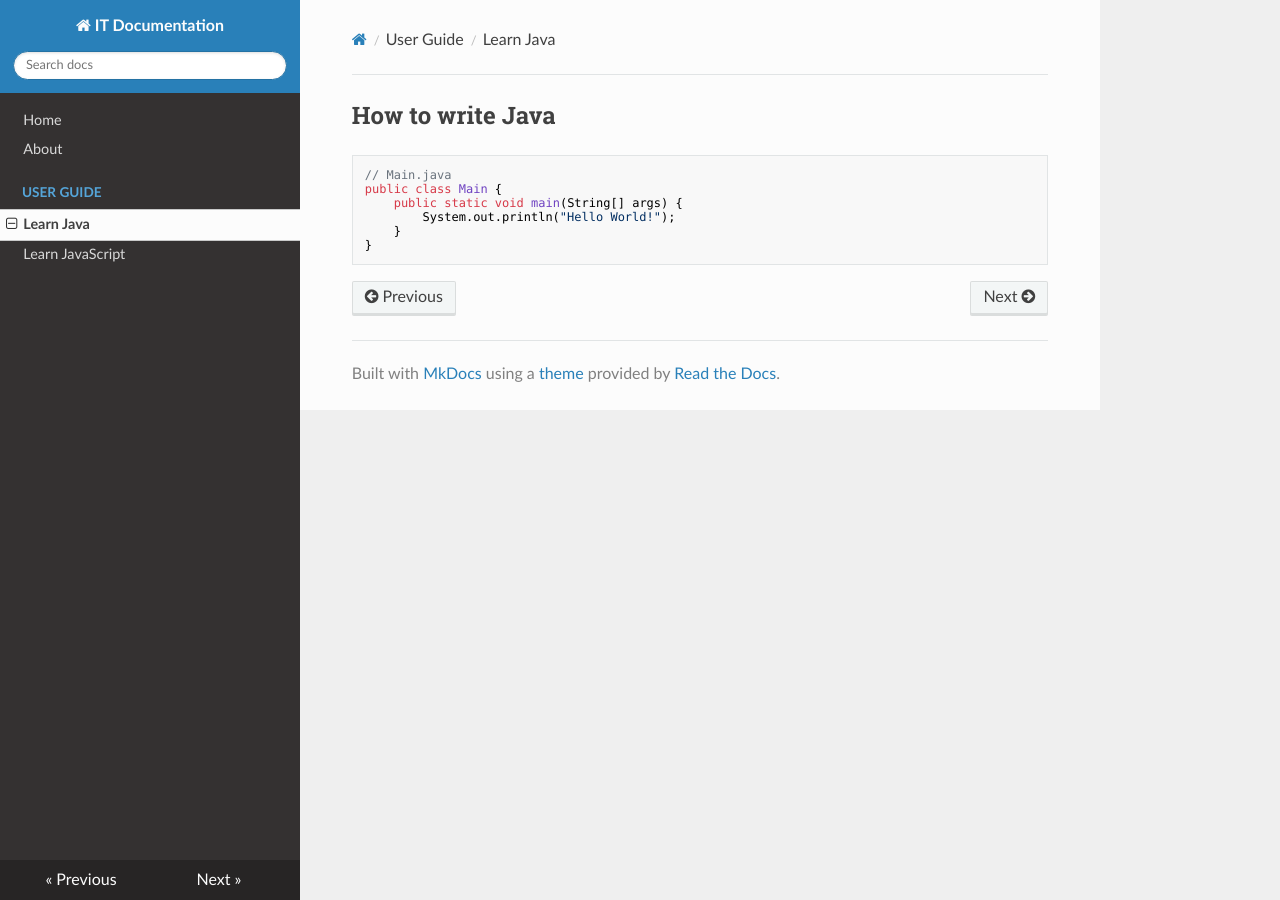
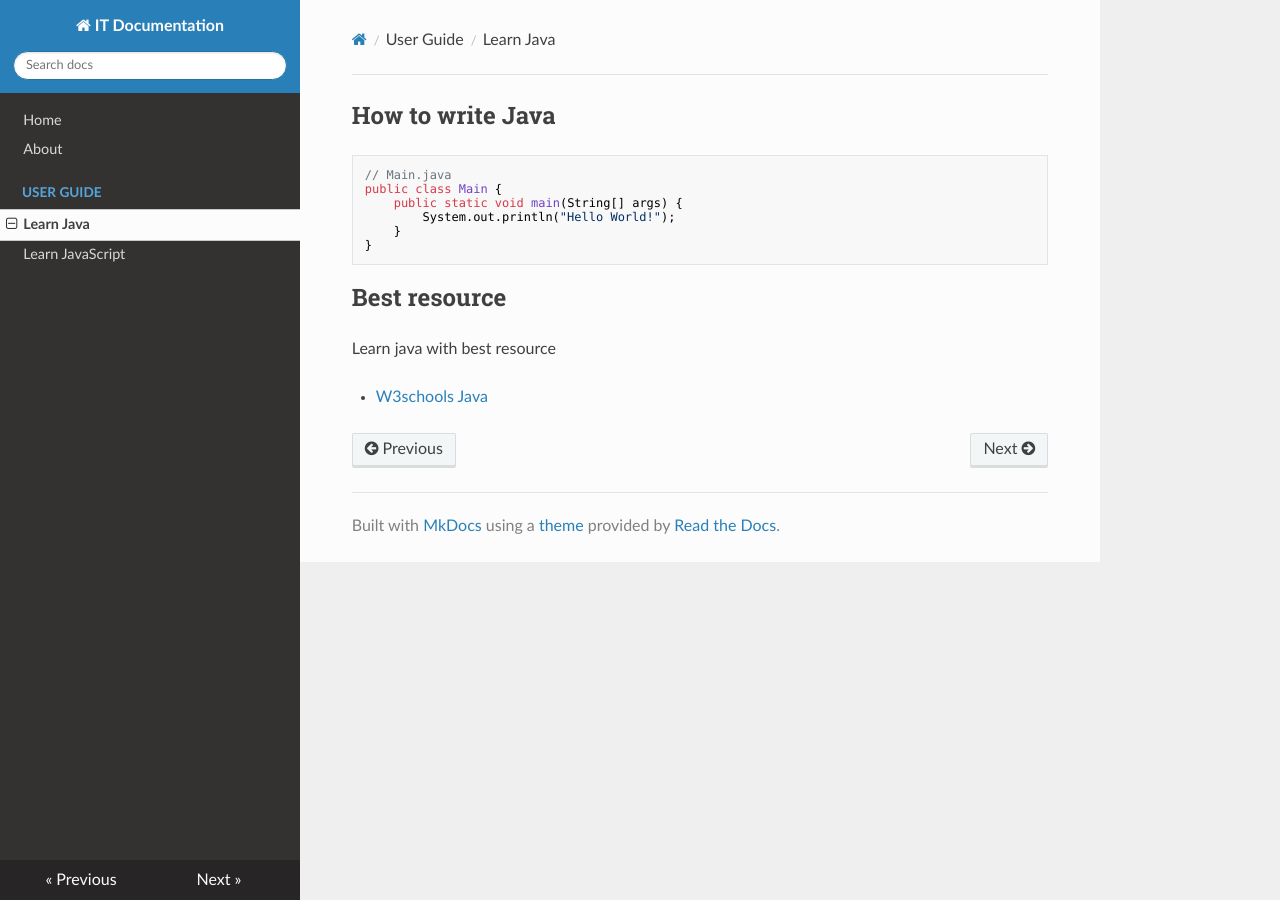
Before and after one commit to juliao-martins-dev/IT-Documentation-System, an MkDocs documentation site: the page built from docs/guide/java.md, in a window 1280 px wide. Built offline with MkDocs 1.6.1, drawn with Linux system fonts in a browser that asks for light colours; nearby versions of some CDN libraries.

Commit message:
feat add link in java.md

````diff
--- a/docs/guide/java.md
+++ b/docs/guide/java.md
@@ -8,3 +8,9 @@ public class Main {
     }
 }
 ```
+
+## Best resource
+
+Learn java with best resource
+
+- [W3schools Java](https://www.w3schools.com/java/)
````
Also changed, not shown: site/index.html.
